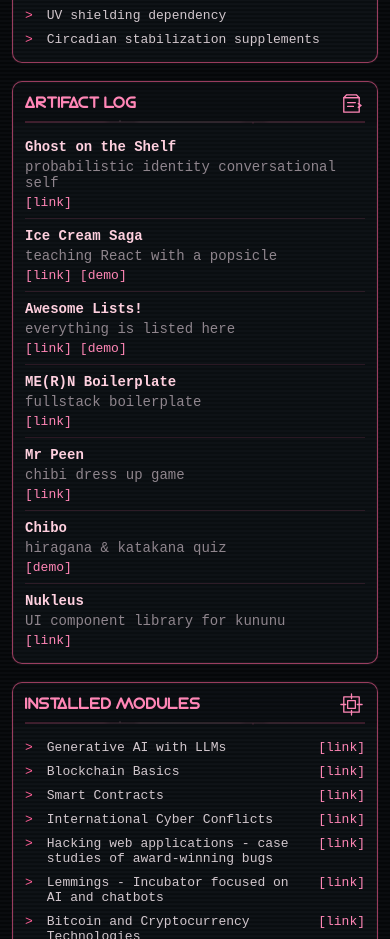
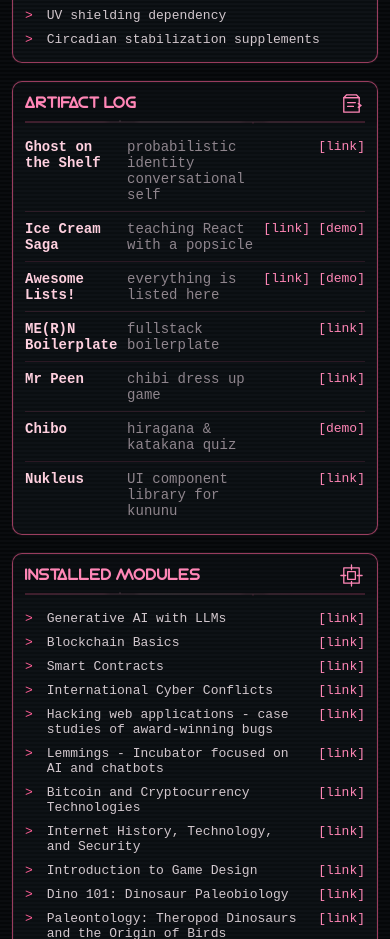
Before and after one commit to feychou/feychou.github.io, a React (Vite) app: page / in a window 390 px wide. Shown: the part 1020-1959 px from the top of the page. Built offline with nearby package versions, Linux system fonts and the light colour scheme.

Commit message:
Fix artifact log columns

```diff
--- a/src/App.css
+++ b/src/App.css
@@ -178,12 +178,14 @@
 
 .project-list {
   display: grid;
+  grid-template-columns: minmax(138px, 0.45fr) minmax(190px, 1fr) auto;
   gap: 9px;
 }
 
 .project-row {
   display: grid;
-  grid-template-columns: minmax(138px, 0.45fr) minmax(190px, 1fr) auto;
+  grid-column: 1 / -1;
+  grid-template-columns: subgrid;
   gap: 14px;
   align-items: baseline;
   padding-bottom: 8px;
@@ -203,10 +205,14 @@
 
 .project-row h3 {
   color: var(--pink-pale);
+  min-width: 0;
+  overflow-wrap: anywhere;
 }
 
 .project-row p {
   color: var(--muted);
+  min-width: 0;
+  overflow-wrap: anywhere;
 }
 
 .project-links {
@@ -314,13 +320,20 @@
   }
 
   .meta-row,
-  .data-row,
-  .project-row {
+  .data-row {
     grid-template-columns: 1fr;
     gap: 4px;
   }
 
+  .project-list {
+    grid-template-columns: minmax(10ch, 12ch) minmax(0, 1fr) auto;
+  }
+
+  .project-row {
+    gap: 8px;
+  }
+
   .project-links {
-    justify-content: flex-start;
+    justify-content: flex-end;
   }
 }
```
